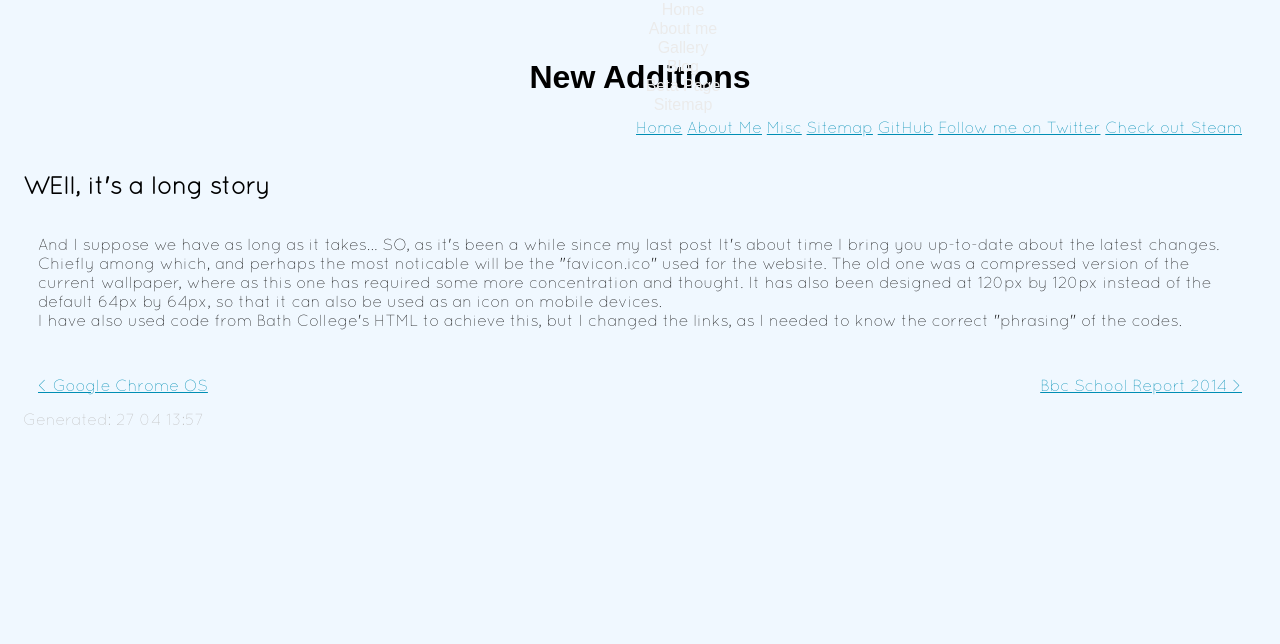
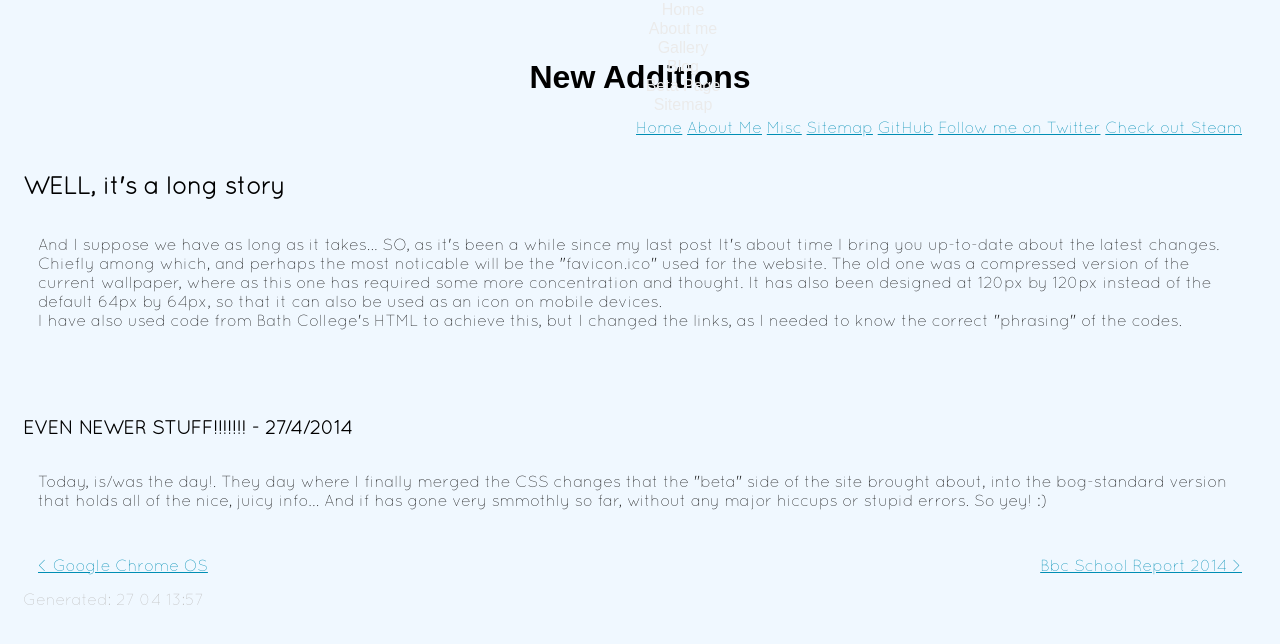
Before and after one commit to boffnoff/boffnoff.github.com, a Jekyll site: the page built from _posts/2014-02-19-new-additions.html, in a window 1280 px wide. Shown: the top 644 px of the page. Built offline with Jekyll 4.4.1, drawn with Linux system fonts in a browser that asks for light colours; some web fonts are replaced.

Commit message:
added new para to New ADditons

```diff
--- a/_posts/2014-02-19-new-additions.html
+++ b/_posts/2014-02-19-new-additions.html
@@ -2,7 +2,7 @@
 layout: post
 ---
 
-<h2>WEll, it's a long story</h2>
+<h2>WELL, it's a long story</h2>
   <p>
     And I suppose we have as long as it takes... SO, as it's been a while since my last post It's about time I bring you up-to-date
       about the latest changes. Chiefly among which, and perhaps the most noticable will be the "favicon.ico" used for the website.
@@ -12,5 +12,15 @@ layout: post
       <br>
       I have also used code from Bath College's HTML to achieve this, but I changed the links, as I needed to know the correct
       "phrasing" of the codes.
+      <br>
+  </p>
+<br>
+<br>
 
-</p>
+
+<h3>EVEN NEWER STUFF!!!!!!! - 27/4/2014</h3>
+  <p>
+    Today, is/was the day!. They day where I finally merged the CSS changes that the "beta" side of the site brought about, into the
+      bog-standard version that holds all of the nice, juicy info... And if has gone very smmothly so far, without any major hiccups
+      or stupid errors. So yey! :)
+  </p>
```
